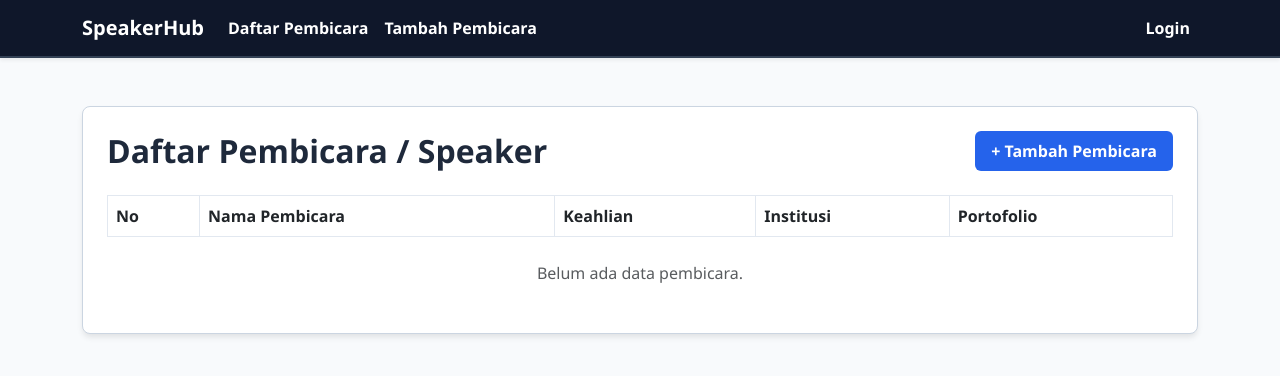
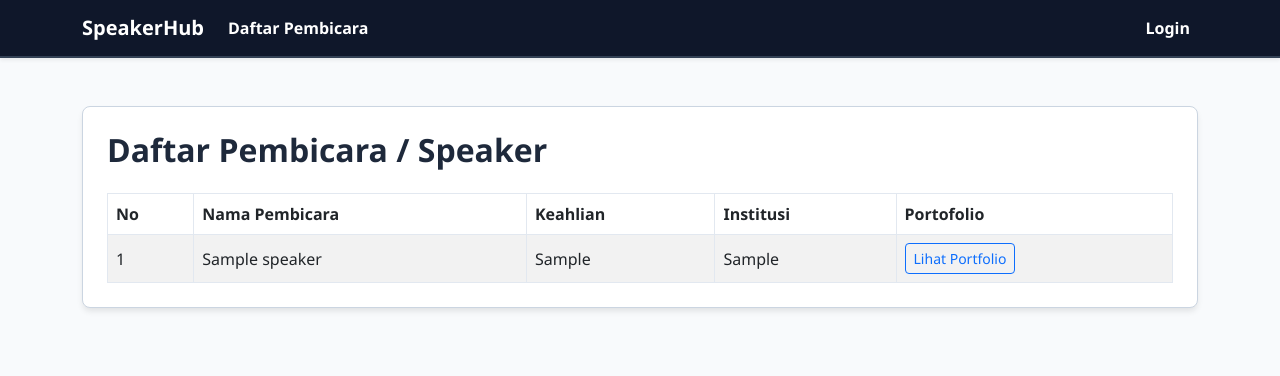
Before and after one commit to L4Virtue/Kelompok-6-SIUUUUUUU-GG, a Laravel app: page / in a window 1280 px wide. Shown: the top 376 px of the page. Run offline with Laravel 12, Linux system fonts and the light colour scheme; tables that the repository leaves empty hold one stand-in row (values such as "Sample post"); data that the repository does not hold is empty.

Commit message:
wad week 9: Middleware, Gate, dan Policy pada Project Laravel

```diff
--- a/app/Http/Controllers/SpeakerController.php
+++ b/app/Http/Controllers/SpeakerController.php
@@ -32,30 +32,27 @@ class SpeakerController extends Controller
         return redirect('/daftar-speaker')->with('success', 'Data pembicara berhasil ditambahkan!');
     }
 
-    public function edit($id)
+    public function edit(Speaker $speaker)
     {
-        $speaker = Speaker::findOrFail($id);
         return view('speaker.edit', compact('speaker'));
     }
 
-    public function update(Request $request, $id)
+    public function update(Request $request, Speaker $speaker)
     {
-        $request->validate([
+        $validatedData = $request->validate([
             'nama_pembicara' => 'required|max:100',
             'keahlian'       => 'required|max:50',
             'institusi'      => 'required|max:100',
             'portofolio'     => 'nullable|url',
         ]);
 
-        $speaker = Speaker::findOrFail($id);
-        $speaker->update($request->all());
+        $speaker->update($validatedData);
 
         return redirect('/daftar-speaker')->with('success', 'Data pembicara berhasil diperbarui!');
     }
 
-    public function destroy($id)
+    public function destroy(Speaker $speaker)
     {
-        $speaker = Speaker::findOrFail($id);
         $speaker->delete();
 
         return redirect('/daftar-speaker')->with('success', 'Data pembicara berhasil dihapus!');
--- a/app/Models/User.php
+++ b/app/Models/User.php
@@ -45,4 +45,9 @@ class User extends Authenticatable
             'password' => 'hashed',
         ];
     }
+
+    public function hasRole(string ...$roles): bool
+    {
+        return in_array($this->role, $roles, true);
+    }
 }
--- a/app/Providers/AppServiceProvider.php
+++ b/app/Providers/AppServiceProvider.php
@@ -2,6 +2,8 @@
 
 namespace App\Providers;
 
+use App\Models\User;
+use Illuminate\Support\Facades\Gate;
 use Illuminate\Support\ServiceProvider;
 
 class AppServiceProvider extends ServiceProvider
@@ -19,6 +21,10 @@ class AppServiceProvider extends ServiceProvider
      */
     public function boot(): void
     {
-        //
+       // izinkan admin & panitia kelola/tambah/edit speaker
+        Gate::define('kelola-speaker', fn (User $user) => $user->hasRole('admin', 'panitia'));
+
+        // khusus admin saja yang boleh hapus speaker
+        Gate::define('hapus-speaker', fn (User $user) => $user->hasRole('admin'));
     }
 }
--- a/bootstrap/app.php
+++ b/bootstrap/app.php
@@ -1,5 +1,6 @@
 <?php
 
+use App\Http\Middleware\CekRole;
 use Illuminate\Foundation\Application;
 use Illuminate\Foundation\Configuration\Exceptions;
 use Illuminate\Foundation\Configuration\Middleware;
@@ -11,7 +12,11 @@ return Application::configure(basePath: dirname(__DIR__))
         health: '/up',
     )
     ->withMiddleware(function (Middleware $middleware): void {
-        //
+        $middleware->alias([
+            'role' => CekRole::class,
+        ]);
+
+        $middleware->redirectGuestsTo(fn () => route('login'));
     })
     ->withExceptions(function (Exceptions $exceptions): void {
         //
--- a/resources/views/speaker/index.blade.php
+++ b/resources/views/speaker/index.blade.php
@@ -43,12 +43,14 @@
                     <li class="nav-item">
                         <a class="nav-link {{ request()->routeIs('speaker.index') ? 'active' : '' }}" href="{{ route('speaker.index') }}">Daftar Pembicara</a>
                     </li>
+                    @can('kelola-speaker')
                         <li class="nav-item">
                             <a class="nav-link {{ request()->routeIs('speaker.create') ? 'active' : '' }}" href="{{ route('speaker.create') }}">Tambah Pembicara</a>
                         </li>
+                    @endcan
                 </ul>
 
-                <!-- Menu Login / Logout di Kanan Navbar (Sesuai Slide Modul) -->
+                <!-- Menu Login / Logout di Kanan Navbar -->
                 <ul class="navbar-nav ms-auto">
                     @auth
                         <li class="nav-item">
@@ -82,7 +84,9 @@
 
             <div class="d-flex justify-content-between align-items-center mb-4">
                 <h2 class="fw-bold" style="color: #1e293b; margin: 0;">Daftar Pembicara / Speaker</h2>
+                @can('kelola-speaker')
                     <a href="{{ route('speaker.create') }}" class="btn btn-blue px-3 py-2 fw-semibold">+ Tambah Pembicara</a>
+                @endcan
             </div>
 
             <div class="table-responsive">
@@ -117,13 +121,17 @@
 
                             @auth
                             <td>
-                                <a href="{{ route('speaker.edit', $item->id) }}" class="btn btn-sm btn-warning">Edit</a>
+                                @can('update', $item)
+                                    <a href="{{ route('speaker.edit', $item) }}" class="btn btn-sm btn-warning">Edit</a>
+                                @endcan
 
-                                <form action="{{ route('speaker.destroy', $item->id) }}" method="POST" class="d-inline">
+                                @can('delete', $item)
+                                    <form action="{{ route('speaker.destroy', $item) }}" method="POST" class="d-inline">
                                         @csrf
                                         @method('DELETE')
                                         <button type="submit" class="btn btn-sm btn-danger" onclick="return confirm('Apakah Anda yakin ingin menghapus pembicara ini?')">Hapus</button>
                                     </form>
+                                @endcan
                             </td>
                             @endauth
                         </tr>
--- a/routes/web.php
+++ b/routes/web.php
@@ -1,56 +1,53 @@
 <?php
 
+use App\Http\Controllers\AuthController;
+use App\Http\Controllers\SpeakerController;
+use Illuminate\Support\Facades\DB;
 use Illuminate\Support\Facades\Route;
-use Illuminate\Support\Facades\DB;
-use Illuminate\Support\Facades\Schema;
-use App\Http\Controllers\SpeakerController;
-use App\Http\Controllers\AuthController;
 
-Route::get('/', function () {
-    return view('welcome');
-});
+// Publik: boleh dibuka tanpa login (hanya melihat daftar speaker)
+Route::get('/', [SpeakerController::class, 'index'])->name('home');
+Route::get('/daftar-speaker', [SpeakerController::class, 'index'])->name('speaker.index');
 
 Route::get('/tes-koneksi', function () {
     try {
         DB::connection()->getPdo();
-        return "DB berhasil connect!";
-    } catch (\Exception $e){
-        return "DB gagal connect:" . $e->getMessage();
+        return 'DB berhasil connect!';
+    } catch (\Exception $e) {
+        return 'DB gagal connect: ' . $e->getMessage();
     }
 })->withoutMiddleware('web');
 
-Route::get('/daftar-speaker', [SpeakerController::class, 'daftar'])->name('speaker.daftar');
+// Hanya untuk yang BELUM login (halaman login)
+Route::middleware('guest')->group(function () {
+    Route::get('/login', [AuthController::class, 'showLogin'])->name('login');
+    Route::post('/login', [AuthController::class, 'login'])->name('login.proses');
+});
 
-Route::get('/daftar-speaker', [SpeakerController::class, 'index'])->name('speaker.index');
+// Hanya untuk yang SUDAH login
+Route::middleware('auth')->group(function () {
+    Route::post('/logout', [AuthController::class, 'logout'])->name('logout');
 
-Route::get('/tambah-speaker', [SpeakerController::class, 'create'])->name('speaker.create');
+    // Dibatasi berdasarkan peran & Policy (admin & panitia: tambah & edit/update)
+    Route::middleware('role:admin,panitia')->group(function () {
+        Route::get('/tambah-speaker', [SpeakerController::class, 'create'])
+            ->can('create', \App\Models\Speaker::class)
+            ->name('speaker.create');
+        Route::post('/tambah-speaker', [SpeakerController::class, 'store'])
+            ->can('create', \App\Models\Speaker::class)
+            ->name('speaker.store');
 
-Route::post('/tambah-speaker', [SpeakerController::class, 'store'])->name('speaker.store');
+        Route::get('/edit-speaker/{speaker}', [SpeakerController::class, 'edit'])
+            ->can('update', 'speaker')
+            ->name('speaker.edit');
+        Route::put('/update-speaker/{speaker}', [SpeakerController::class, 'update'])
+            ->can('update', 'speaker')
+            ->name('speaker.update');
+    });
 
-Route::get('/edit-speaker/{id}', [SpeakerController::class, 'edit'])->name('speaker.edit');
-
-Route::put('/update-speaker/{id}', [SpeakerController::class, 'update'])->name('speaker.update');
-
-Route::delete('/hapus-speaker/{id}', [SpeakerController::class, 'destroy'])->name('speaker.destroy');
-
-Route::get('/login', [AuthController::class, 'showLogin'])->name('login');
-Route::post('/login', [AuthController::class, 'login']);
-
-Route::post('/logout', [AuthController::class, 'logout'])->name('logout');
-Route::get('/', [SpeakerController::class, 'index'])->name('home');
-Route::get('/daftar-speaker', [SpeakerController::class, 'index'])->name('speaker.index');
-
-// Route Autentifikasi (Login & Logout)
-Route::get('/login', [AuthController::class, 'showLogin'])->name('login');
-Route::post('/login', [AuthController::class, 'login'])->name('login.proses');
-Route::post('/logout', [AuthController::class, 'logout'])->name('logout');
-
-// Hanya bisa diakses setelah login
-Route::middleware('auth')->group(function () {
-    Route::get('/tambah-speaker', [SpeakerController::class, 'create'])->name('speaker.create');
-    Route::post('/tambah-speaker', [SpeakerController::class, 'store'])->name('speaker.store');
-
-    Route::get('/speaker/{speaker}/edit', [SpeakerController::class, 'edit'])->name('speaker.edit');
-    Route::put('/speaker/{speaker}', [SpeakerController::class, 'update'])->name('speaker.update');
-    Route::delete('/speaker/{speaker}', [SpeakerController::class, 'destroy'])->name('speaker.destroy');
+    // Khusus admin: hapus data speaker
+    Route::delete('/hapus-speaker/{speaker}', [SpeakerController::class, 'destroy'])
+        ->can('delete', 'speaker')
+        ->name('speaker.destroy')
+        ->middleware('role:admin');
 });
```
Also changed, not shown: app/Http/Middleware/CekRole.php (added, +28 -0 lines), app/Policies/SpeakerPolicy.php (added, +44 -0 lines), database/seeders/DatabaseSeeder.php (+8 -0 lines), resources/views/errors/403.blade.php (added, +50 -0 lines), database/migrations/2026_10_22_083309_create_speakers_table.php (deleted), database/migrations/2026_11_12_113223_create_speaker_table.php (added), 5 other files. Lines whose indentation alone changed are shown as unchanged.
